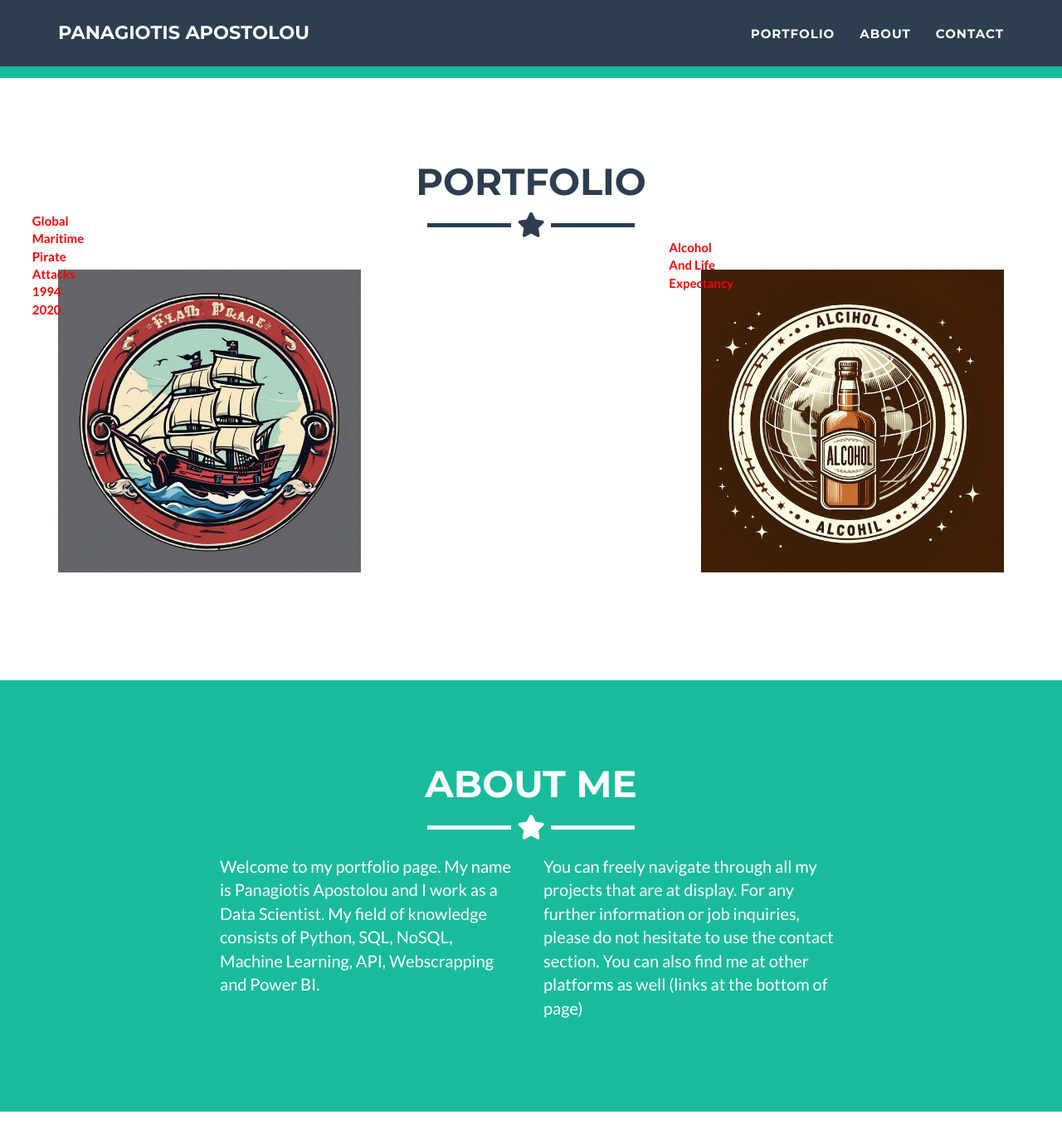
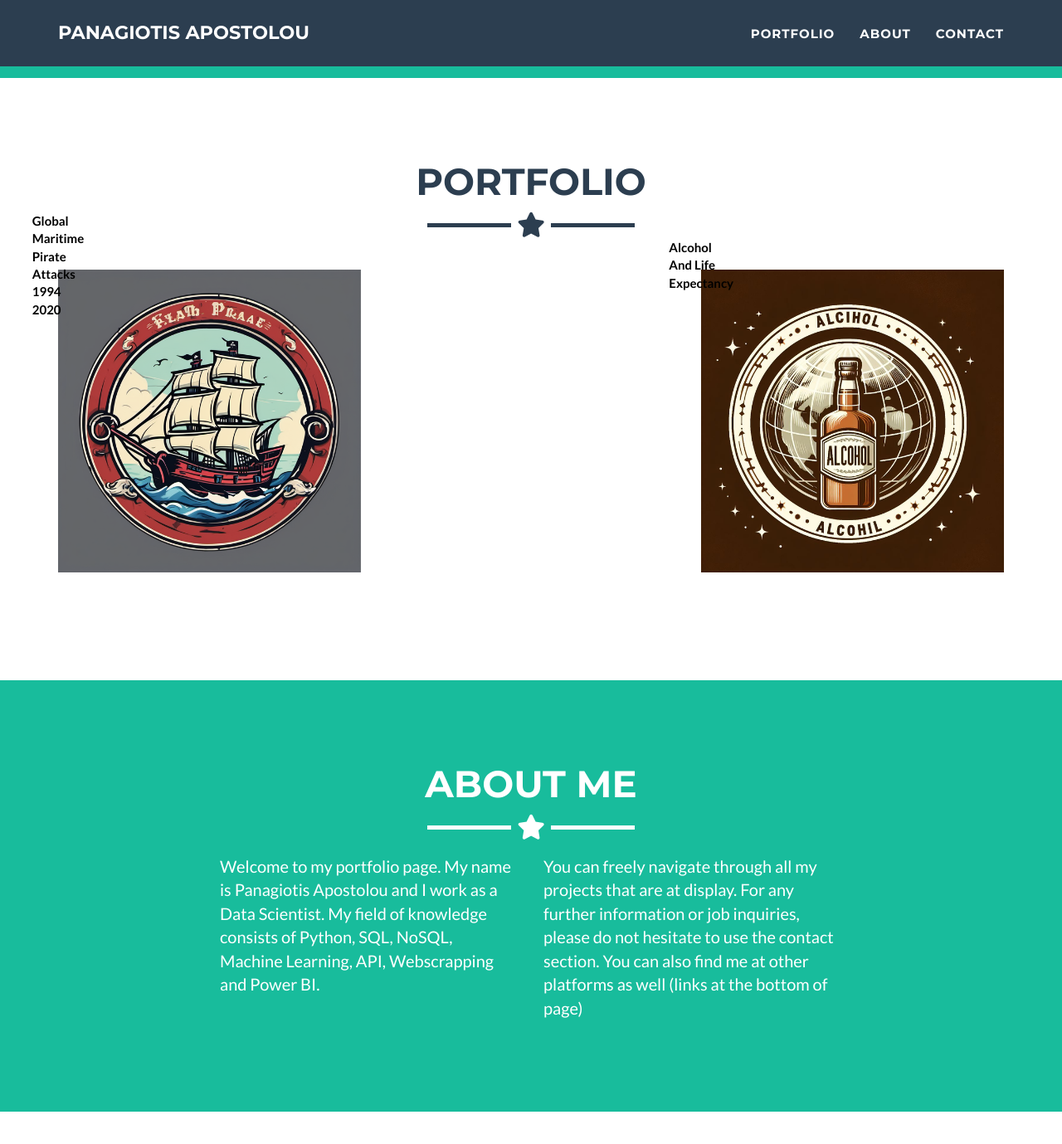
Before and after one commit to PanagiotisApostolou/PanagiotisApostolou.github.io, a Jekyll site: the page built from _posts/2024-05-20-Global-Maritime-Pirate-Attacks-1994-2020.markdown, in a window 1280 px wide and 1400 px high, scrolled down 708 px. Shown: the top 1379 px of the window at 83% size. Built offline with Jekyll 4.4.1, drawn with Linux system fonts in a browser that asks for light colours.

Commit message:
Update portfolio_grid.html

```diff
--- a/_includes/portfolio_grid.html
+++ b/_includes/portfolio_grid.html
@@ -30,10 +30,8 @@
         }
     .overlay-text strong {
       position: absolute;
-            top: 50%;
-            left: 50%;
             transform: translate(-50%, -50%);
-            color: red; /* Change this to the desired color */
+            color: black; /* Change this to the desired color */
         }
     </style>
 </section>
```
